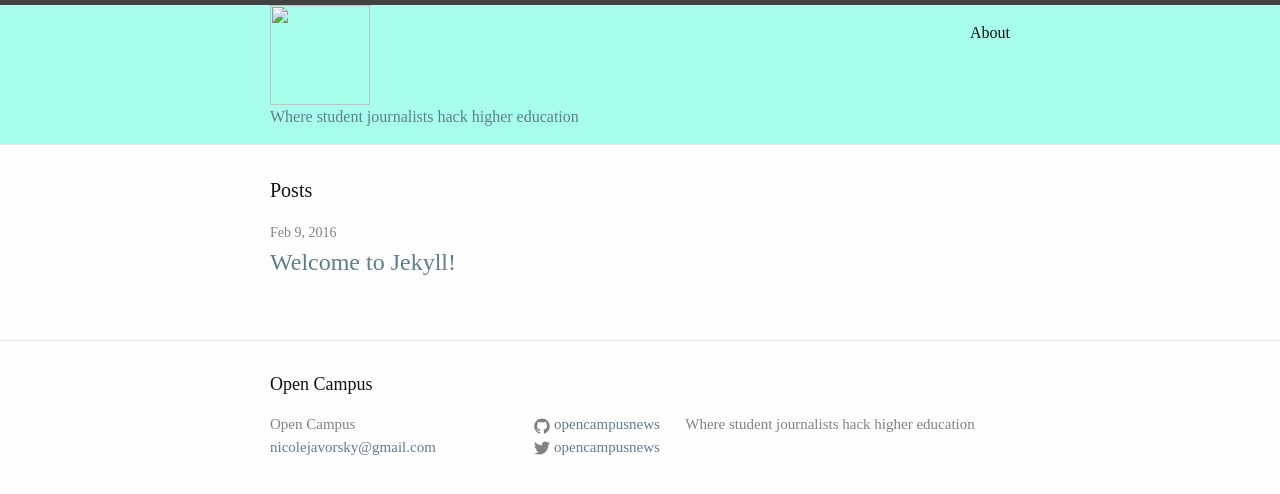
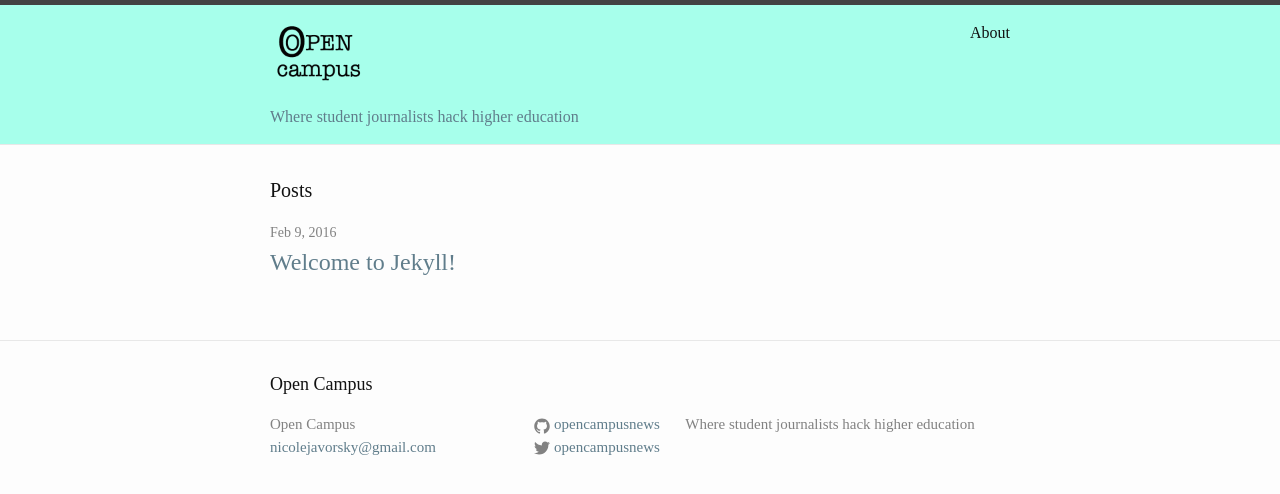
Before and after one commit to opencampusnews/opencampusnews.github.io, a Jekyll site: the page built from index.html, in a window 1280 px wide. Shown: the top 494 px of the page. Built offline with Jekyll 4.4.1, drawn with Linux system fonts in a browser that asks for light colours; some web fonts are replaced.

Commit message:
changed link to img

```diff
--- a/_includes/header.html
+++ b/_includes/header.html
@@ -1,6 +1,6 @@
 <header class="site-header">
   <div class="wrapper">
-    <img src="opencampusnews.com/logo.png" height=100px width=100px>
+    <img src="logo.png" height=100px width=100px>
     <nav class="site-nav">
       <a href="#" class="menu-icon">
         <svg viewBox="0 0 18 15">
```
